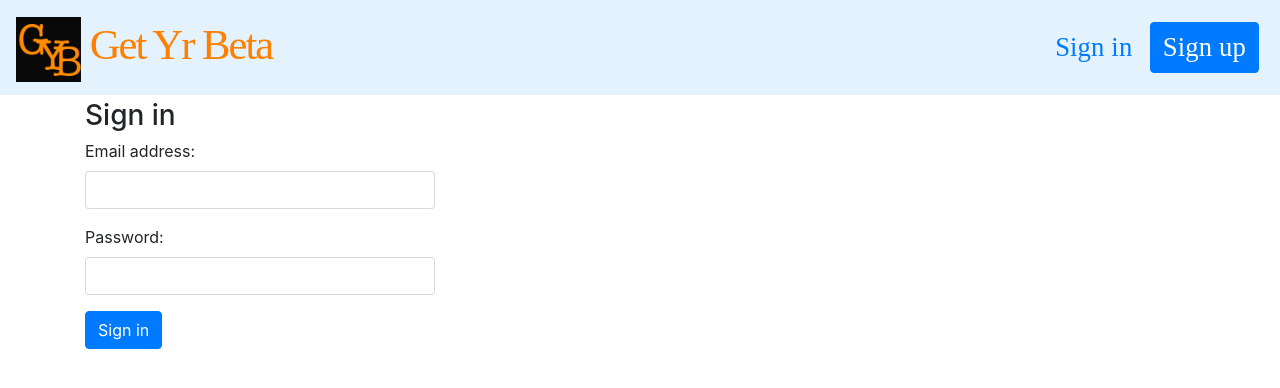
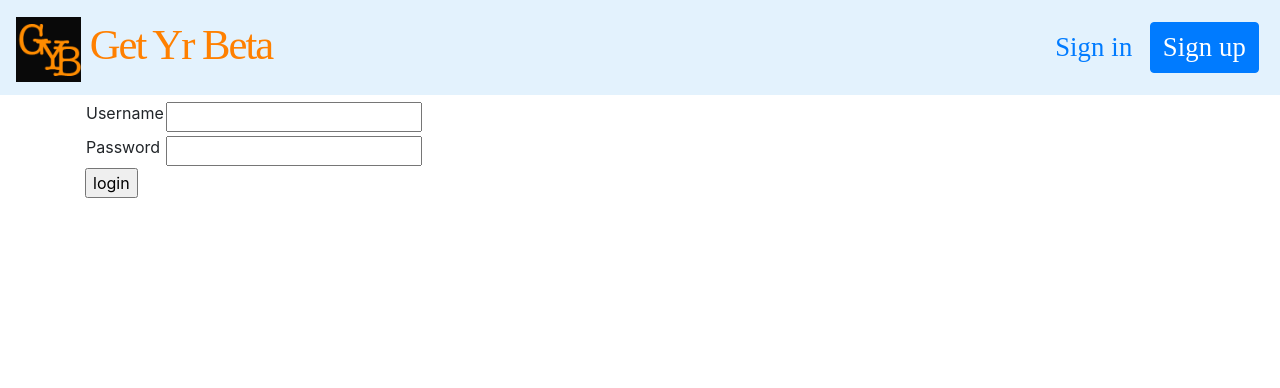
Before and after one commit to djcroissant/getyrbeta, a Django app: template tripplan/authentication/templates/auth/signin.html in a window 1280 px wide. Shown: the top 388 px of the page. Run offline with Django 3.2, Linux system fonts and the light colour scheme; the template is opened without the code that fills it, so the values that code supplies are empty, except form fields; tables that the repository leaves empty hold one stand-in row (values such as "Sample post"); form fields are guessed from the names that the template uses; some libraries are stand-ins or nearby versions.

Commit message:
Refactor signin signup signout from FBVs to CBVs

```diff
--- a/tripplan/authentication/templates/auth/signin.html
+++ b/tripplan/authentication/templates/auth/signin.html
@@ -5,33 +5,41 @@
 {% block javascript %}
   <script>
     $(function () {
-      $('#id_email').focus();
+      $('#id_username').focus();
     });
   </script>
 {% endblock %}
 
 {% block content %}
-  <div class="row">
-    <div class="col-sm-6 col-sm-offset-3 col-md-4 col-md-offset-4">
-      <div class="panel panel-default">
-        <div class="panel-heading">
-          <h3 class="panel-title">Sign in</h3>
-        </div>
-        <div class="panel-body">
-          <form method="post" action=".">
-            {% csrf_token %}
-            <div class="form-group">
-              <label class="control-label" for="id_email">Email address:</label>
-              <input class="form-control" type="text" id="id_email" name="email">
-            </div>
-            <div class="form-group">
-              <label class="control-label" for="id_password">Password:</label>
-              <input class="form-control" type="password" id="id_password" name="password">
-            </div>
-            <button type="submit" class="btn btn-primary">Sign in</button>
-          </form>
-        </div>
-      </div>
-    </div>
-  </div>
+
+{% if form.errors %}
+<p>Your username and password didn't match. Please try again.</p>
+{% endif %}
+
+{% if next %}
+    {% if user.is_authenticated %}
+    <p>Your account doesn't have access to this page. To proceed,
+    please login with an account that has access.</p>
+    {% else %}
+    <p>Please login to see this page.</p>
+    {% endif %}
+{% endif %}
+
+<form method="post" action="{% url 'authentication:signin' %}">
+{% csrf_token %}
+<table>
+<tr>
+    <td>{{ form.username.label_tag }}</td>
+    <td>{{ form.username }}</td>
+</tr>
+<tr>
+    <td>{{ form.password.label_tag }}</td>
+    <td>{{ form.password }}</td>
+</tr>
+</table>
+
+<input type="submit" value="login" />
+<input type="hidden" name="next" value="{{ next }}" />
+</form>
+
 {% endblock content %}
--- a/tripplan/authentication/templates/auth/signup.html
+++ b/tripplan/authentication/templates/auth/signup.html
@@ -11,6 +11,11 @@
 {% endblock %}
 
 {% block content %}
+
+{% if form.errors %}
+<p>There was a problem while creating your account. Please review your information and resubmit</p>
+{% endif %}
+
   <div class="row">
     <div class="col-md-6 col-md-offset-3">
       <div class="panel panel-default">
--- a/tripplan/authentication/urls.py
+++ b/tripplan/authentication/urls.py
@@ -5,7 +5,7 @@ from . import views
 app_name = 'authentication'
 
 urlpatterns = [
-    url(r'^signin/$', views.signin, name='signin'),
-    url(r'^signout/$', views.signout, name='signout'),
-    url(r'^signup/$', views.signup, name='signup'),
+    url(r'^signin/$', views.SignInView.as_view(), name='signin'),
+    url(r'^signout/$', views.SignOutView.as_view(), name='signout'),
+    url(r'^signup/$', views.SignUpView.as_view(), name='signup'),
 ]
```
Also changed, not shown: tripplan/authentication/views.py (+26 -53 lines), 1 other file.
